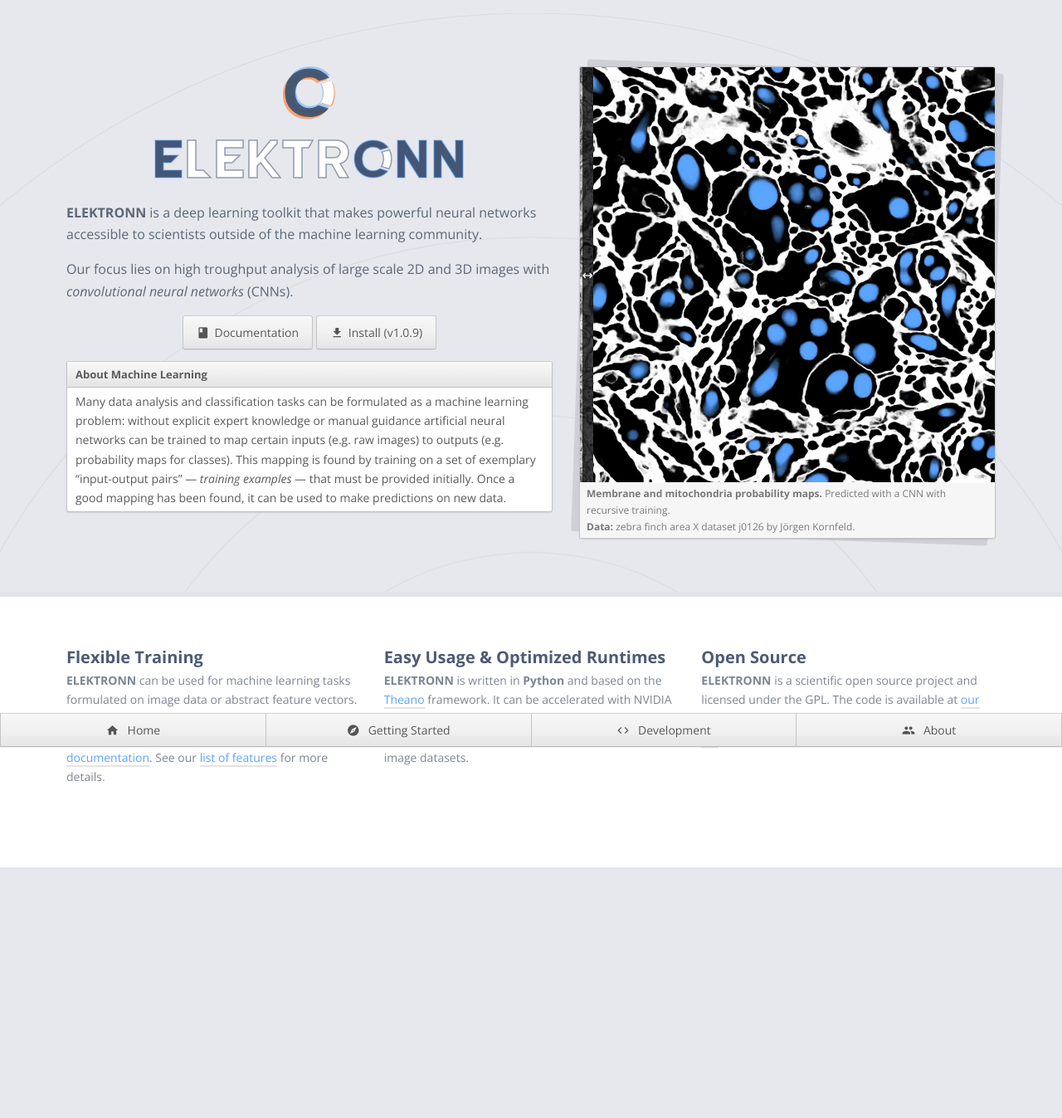
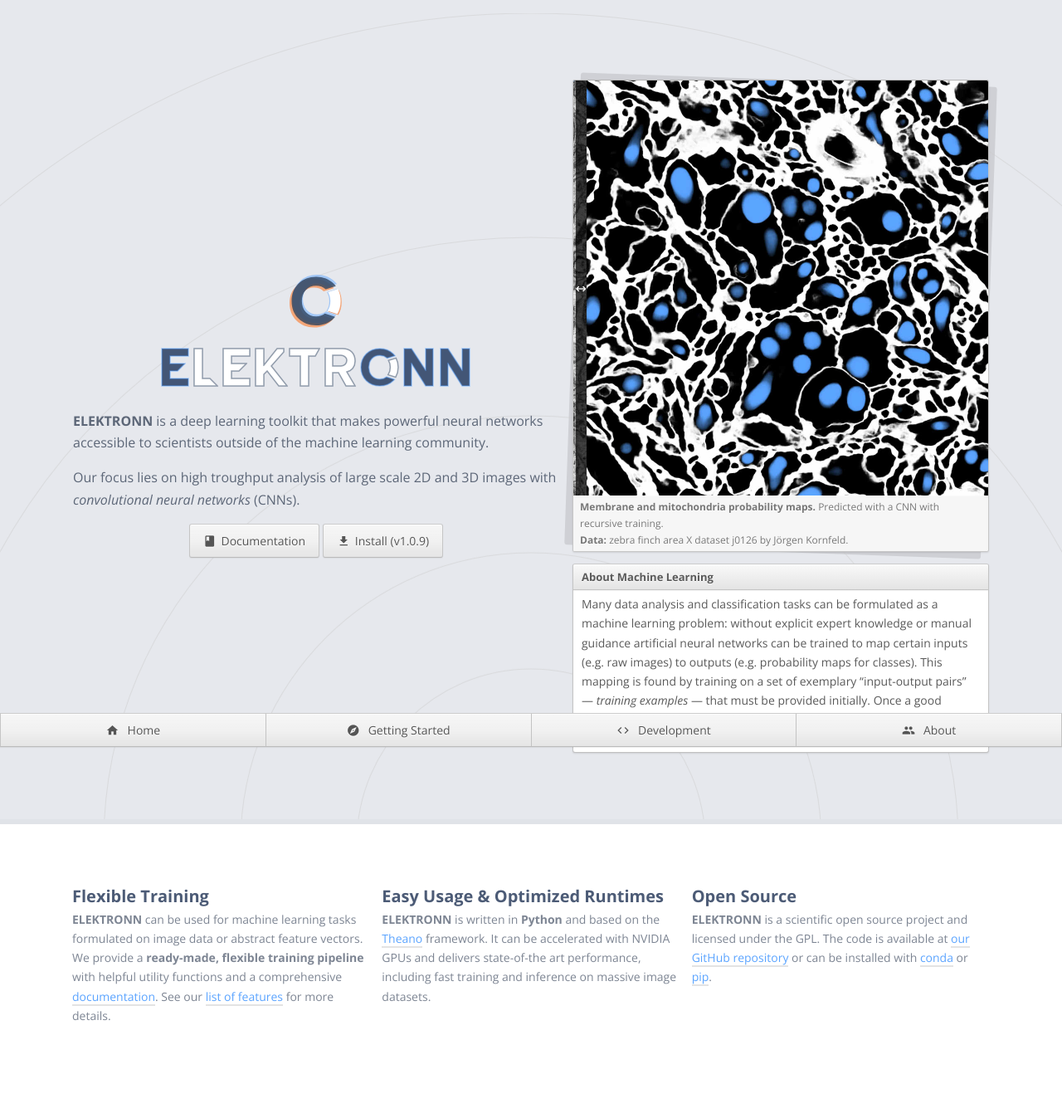
Before and after one commit to ELEKTRONN/elektronn.github.io, a Jekyll site: the page built from index.html, in a window 1280 px wide. Shown: the whole page at 83% size. Built offline with Jekyll 4.4.1, drawn with Linux system fonts in a browser that asks for light colours; before the commit the page ends 1045 px from its top, so only the background shows below that.

Commit message:
fix some style issues in banner

```diff
--- a/_sass/_grid.scss
+++ b/_sass/_grid.scss
@@ -5,15 +5,22 @@
 	}
 
 	.row--gutter {
-		.row__col + .row__col {
-			margin-left: 2em;
+		.row__col {
+			margin: 1em .5em !important;
 		}
+
+		//.row__col + .row__col {
+//			margin-left: 2em;
+//		}
 	}
 	.row--wrap { flex-wrap: wrap }
 	.row--no-wrap { flex-wrap: nowrap }
 	.row--middle {
 		align-items: center;
 		align-content: center;
+	}
+	.row--center {
+		justify-content: center;
 	}
 
 	.row__col { flex: 1 }
--- a/_sass/entities/_banner.scss
+++ b/_sass/entities/_banner.scss
@@ -68,14 +68,14 @@
 		outline: 0 solid transparent;
 		cursor: move;
 		cursor: all-scroll;
-//		transform: scaley(35);
+		transform: scaley(35);
 		transform-origin: center center;
 		animation: delta 2s 1 normal ease-in-out 1s;
 	}
 
 	@keyframes delta {
 		0% {width: 0px}
-		50% {width: 250px}
+		50% {width: 0px}
 	}
 }
 
@@ -105,8 +105,6 @@
 		margin-bottom: 4em;
 	}
 
-
-
 	&__header {
 		flex: 1;
 		padding: 4em 1em;
@@ -116,7 +114,6 @@
 			align-self: flex-end;
 		}
 	}
-
 
 	&__content {
 		@extend .-no-rhythm;
--- a/index.html
+++ b/index.html
@@ -11,8 +11,8 @@
 
 
 		<div class="container--large -center">
-			<div class="row row--gutter">
-				<div class="row__col">
+			<div class="row row--gutter row--middle row--center row--wrap">
+				<div class="row__col -min-width">
 					<img class="-block -center" width="64" height="64" src="{{ "images/Logo.svg" | prepend: site.baseurl }}" alt="ELEKTRONN Logo">
 
 					<h1 class="-text-center"><img src="{{ "images/Title.png" | prepend: site.baseurl }}" alt="ELEKTRONN"></h1>
@@ -23,16 +23,12 @@
 
 
 					<ul class="--horizontal -text-center">
-						<li><a href="{{ site.documentation-url }}" class="button"><i class="material-icons">book</i> Documentation</a></li>
-						<li><a href="{{ "getting-started/#Installation" | prepend: site.baseurl }}" class="button"><i class="material-icons">get_app</i> Install (v{{ site.data.elektronn.version }})</a></li>
+						<li><a href="{{ site.documentation-url }}" class="button button--primary"><i class="material-icons">book</i> Documentation</a></li>
+						<li><a href="{{ "getting-started/#Installation" | prepend: site.baseurl }}" class="button button--primary"><i class="material-icons">get_app</i> Install (v{{ site.data.elektronn.version }})</a></li>
 					</ul>
 
 
-					<div class="popover">
-						<h6>About Machine Learning</h6>
 
-						<p>Many data analysis and classification tasks can be formulated as a machine learning problem: without explicit expert knowledge or manual guidance artificial neural networks can be trained to map certain inputs (e.g. raw images) to outputs (e.g. probability maps for classes). This mapping is found by training on a set of exemplary “input-output pairs” — <em>training examples</em> — that must be provided initially. Once a good mapping has been found, it can be used to make predictions on new data.</p>
-					</div>
 				</div>
 
 				<div class="row__col row__col--auto">
@@ -50,6 +46,12 @@
 								<p><strong>Data:</strong> zebra finch area X dataset j0126 by Jörgen Kornfeld.</p>
 							</div>
 						</div>
+					</div>
+
+					<div class="popover">
+						<h6>About Machine Learning</h6>
+
+						<p>Many data analysis and classification tasks can be formulated as a machine learning problem: without explicit expert knowledge or manual guidance artificial neural networks can be trained to map certain inputs (e.g. raw images) to outputs (e.g. probability maps for classes). This mapping is found by training on a set of exemplary “input-output pairs” — <em>training examples</em> — that must be provided initially. Once a good mapping has been found, it can be used to make predictions on new data.</p>
 					</div>
 				</div>
 			</div>
```
